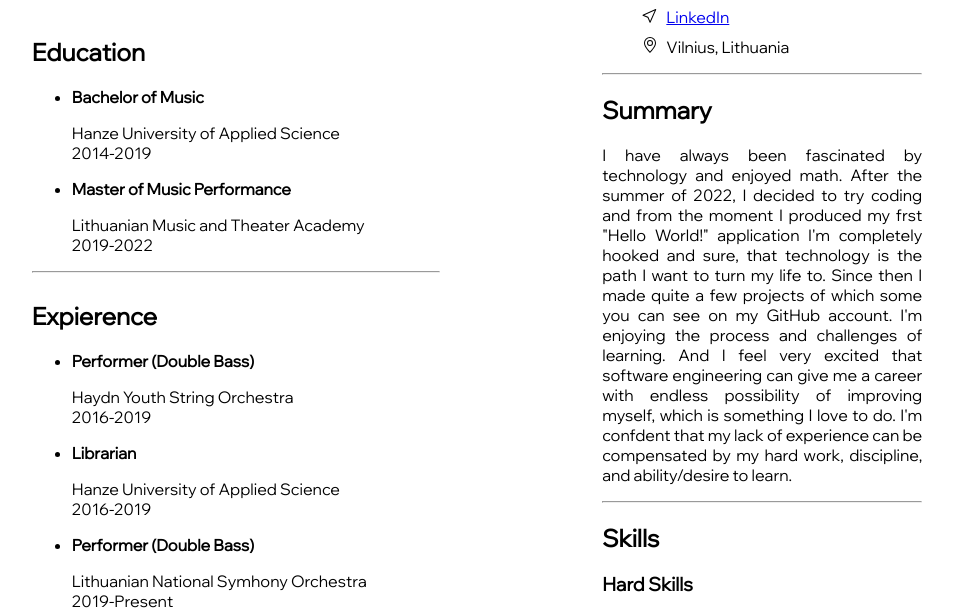
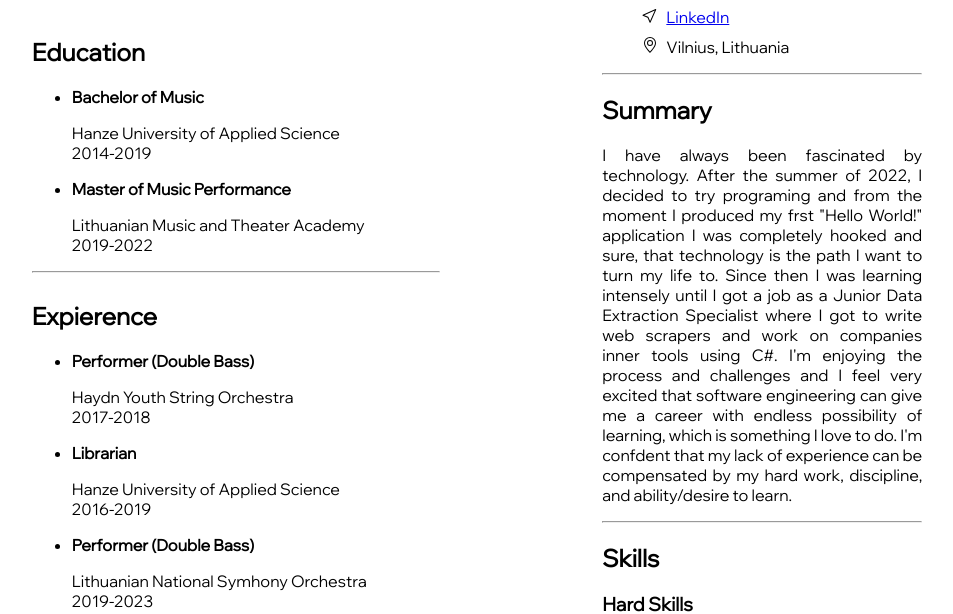
Before and after one commit to Nekadejas/CV, a plain HTML site: page index.html in a window 1280 px wide. Shown: the part 193-807 px from the top of the page, without its empty margins (163-1116 px from the left). Drawn offline with Linux system fonts and the light colour scheme.

Commit message:
Update on summary and work expierence

```diff
--- a/index.html
+++ b/index.html
@@ -86,11 +86,13 @@
                 <h2>Expierence</h2>
                 <ul class="bold-li">
                     <li>Performer (Double Bass)</li>
-                    <p>Haydn Youth String Orchestra<br /> 2016-2019</p>
+                    <p>Haydn Youth String Orchestra<br /> 2017-2018</p>
                     <li>Librarian</li>
                     <p>Hanze University of Applied Science<br /> 2016-2019</p>
                     <li>Performer (Double Bass)</li>
-                    <p>Lithuanian National Symhony Orchestra<br /> 2019-Present</p>
+                    <p>Lithuanian National Symhony Orchestra<br /> 2019-2023</p>
+                    <li>Junior Data Extraction Specialist</li>
+                    <p>Infare<br /> 2023-Present</p>
                 </ul>
                 <hr />
             </div>
@@ -154,21 +156,22 @@
             <div>
                 <h2>Summary</h2>
                 <p style="max-width: 320px; text-align: justify;">
-                    I have always been fascinated by technology
-                    and enjoyed math. After the summer of 2022, I
-                    decided to try coding and from the moment I
-                    produced my frst "Hello World!" application I'm
+                    I have always been fascinated by technology.
+                    After the summer of 2022, I decided to try
+                    programing and from the moment I produced
+                    my frst "Hello World!" application I was
                     completely hooked and sure, that technology is
                     the path I want to turn my life to. Since then I
-                    made quite a few projects of which some you
-                    can see on my GitHub account. I'm enjoying the
-                    process and challenges of learning. And I feel
-                    very excited that software engineering can give
-                    me a career with endless possibility of
-                    improving myself, which is something I love to
-                    do. I'm confdent that my lack of experience can
-                    be compensated by my hard work, discipline,
-                    and ability/desire to learn.
+                    was learning intensely until I got a job as a
+                    Junior Data Extraction Specialist where I got to
+                    write web scrapers and work on companies
+                    inner tools using C#. I'm enjoying the process
+                    and challenges and I feel very excited that
+                    software engineering can give me a career with
+                    endless possibility of learning, which is
+                    something I love to do. I'm confdent that my
+                    lack of experience can be compensated by my
+                    hard work, discipline, and ability/desire to learn.
                 </p>
                 <hr />
             </div>
```
